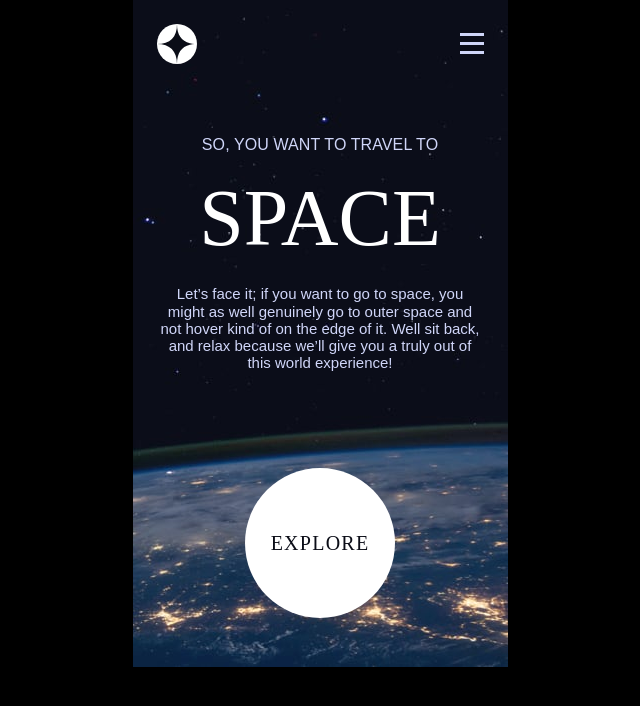
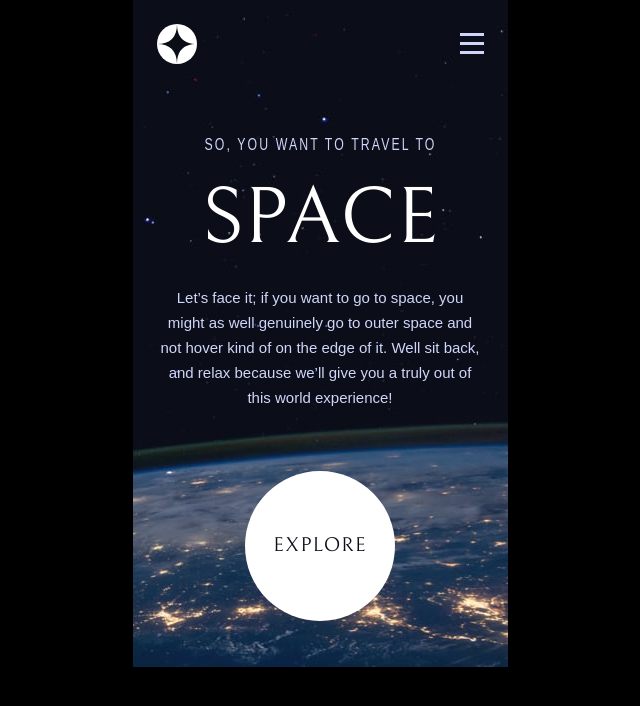
Before and after one commit to GianRamosP/space.github.io, a plain HTML site: page index.html in a window 1280 px wide. Shown: the whole page, without its empty margins (320-960 px from the left). Drawn offline with Linux system fonts and the light colour scheme.

Commit message:
First screen mb complete without js and animations

```diff
--- a/assets/css/styles.css
+++ b/assets/css/styles.css
@@ -6,13 +6,19 @@
 
 /* Typography */
 /* 150px 100px 56px 32px 28px*/
-@import url(../fonts/Bellefair-Regular.ttf);
+@font-face {
+    font-family: Bellefair;
+    src: url(../fonts/Bellefair-Regular.ttf);
+}
 /* font-family: 'Bellefair', serif; */
 
 /* Heading 5 - Barlow Condensed Regular - 28px - 4.75 Character Space
 Subheading 2 - Barlow Condensed Regular - 14px - 2.35 Character Space
     Nav Text - Barlow Condensed Regular - 16px - 2.7 Character Space*/
-@import url(../fonts/BarlowCondensed-Regular.ttf);
+@font-face {
+    font-family: BarlowCondensed;
+    src: url(../fonts/BarlowCondensed-Light.ttf), url(../fonts/BarlowCondensed-Regular.ttf);
+}
 /* font-family: 'Barlow Condensed', sans-serif; */
 
 body {
@@ -74,15 +80,17 @@ body {
 
     font-family: 'Barlow Condensed', sans-serif;
     font-size: 16px;
-    letter-spacing: 0.1px;
+    letter-spacing: 2.7px;
 
-    font-weight: 400;
+    font-weight: 100;
     text-align: center;
     color: var(--skyblue);
+    transform: scaleX(0.77)
+
 }
 
 .body-container h1 {
-    font-family: 'Bellefair', serif;
+    font-family: 'Bellefair', sans-serif;
     font-size: 80px;
     font-weight: 400;
     text-align: center;
@@ -94,11 +102,14 @@ body {
 .body-container p {
     font-family: 'Barlow Condensed', sans-serif;
     font-size: 15px;
-    font-weight: 400;
+    font-weight: 100;
+    font-stretch: narrower;
     text-align: center;
     width: 327px;
     margin-top: 21px;
     color: var(--skyblue);
+    line-height: 25px;
+    letter-spacing: 0;
 }
 
 .circle {
@@ -117,5 +128,5 @@ body {
 
     margin: 0 auto;
 
-    margin-top: 96px;
+    margin-top: 61px;
 }
```
Also changed, not shown: assets/fonts/BarlowCondensed-Black.ttf (added), assets/fonts/BarlowCondensed-BlackItalic.ttf (added), assets/fonts/BarlowCondensed-Bold.ttf (added), assets/fonts/BarlowCondensed-BoldItalic.ttf (added), assets/fonts/BarlowCondensed-ExtraBold.ttf (added), assets/fonts/BarlowCondensed-ExtraBoldItalic.ttf (added), assets/fonts/BarlowCondensed-ExtraLight.ttf (added), assets/fonts/BarlowCondensed-ExtraLightItalic.ttf (added), assets/fonts/BarlowCondensed-Italic.ttf (added), assets/fonts/BarlowCondensed-Light.ttf (added), assets/fonts/BarlowCondensed-LightItalic.ttf (added), assets/fonts/BarlowCondensed-Medium.ttf (added), assets/fonts/BarlowCondensed-MediumItalic.ttf (added), assets/fonts/BarlowCondensed-SemiBold.ttf (added), 4 more files.
